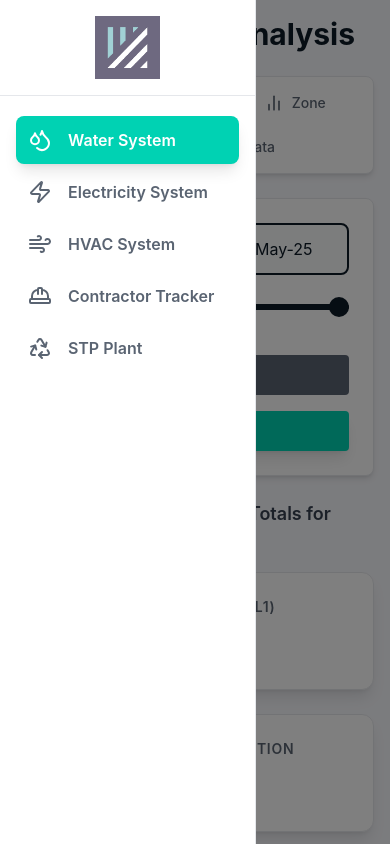
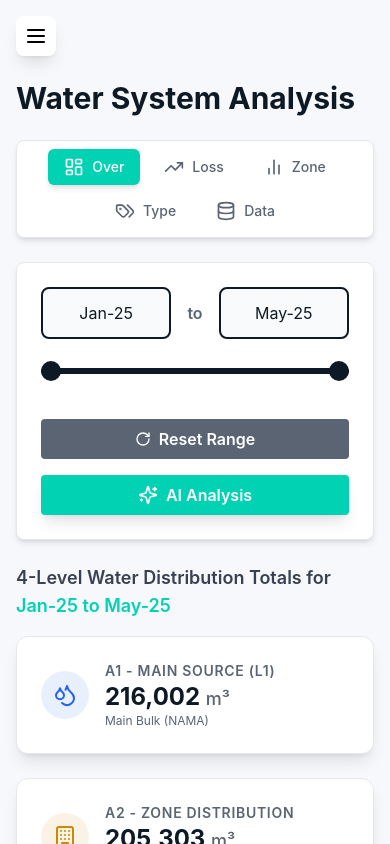
Before and after one commit to ARahim900/mbr, a React (Vite) app: page / in a window 390 px wide. Built offline with nearby package versions, Linux system fonts and the light colour scheme; a web font is replaced by a local one.

Commit message:
Update Layout for better mobile responsiveness

```diff
--- a/components/Layout.tsx
+++ b/components/Layout.tsx
@@ -1,4 +1,4 @@
-import React, { useState } from 'react';
+import React, { useState, useEffect } from 'react';
 import Sidebar from './Sidebar';
 
 interface LayoutProps {
@@ -8,7 +8,28 @@ interface LayoutProps {
 }
 
 const Layout: React.FC<LayoutProps> = ({ children, activeSection, setActiveSection }) => {
-  const [isSidebarOpen, setIsSidebarOpen] = useState(true);
+  // Start with sidebar closed on mobile, open on desktop
+  const [isSidebarOpen, setIsSidebarOpen] = useState(false);
+
+  // Set initial state based on screen size
+  useEffect(() => {
+    const handleResize = () => {
+      if (window.innerWidth >= 1024) {
+        setIsSidebarOpen(true);
+      } else {
+        setIsSidebarOpen(false);
+      }
+    };
+
+    // Set initial state
+    handleResize();
+
+    // Add resize listener
+    window.addEventListener('resize', handleResize);
+
+    // Cleanup
+    return () => window.removeEventListener('resize', handleResize);
+  }, []);
 
   return (
     <div className="flex h-screen bg-background-primary dark:bg-gray-900">
@@ -18,8 +39,12 @@ const Layout: React.FC<LayoutProps> = ({ children, activeSection, setActiveSecti
         activeSection={activeSection}
         setActiveSection={setActiveSection}
       />
-      <div className="flex-1 flex flex-col overflow-hidden">
-        <div className="flex-1 overflow-x-hidden overflow-y-auto">
+      <div className={`flex-1 flex flex-col overflow-hidden transition-all duration-300 ${
+        // Add padding-left on mobile when sidebar is open to prevent content overlap
+        isSidebarOpen && window.innerWidth < 1024 ? 'lg:ml-0' : ''
+      }`}>
+        {/* Add padding top on mobile to account for menu button */}
+        <div className="flex-1 overflow-x-hidden overflow-y-auto pt-16 lg:pt-0">
           {children}
         </div>
       </div>
```
